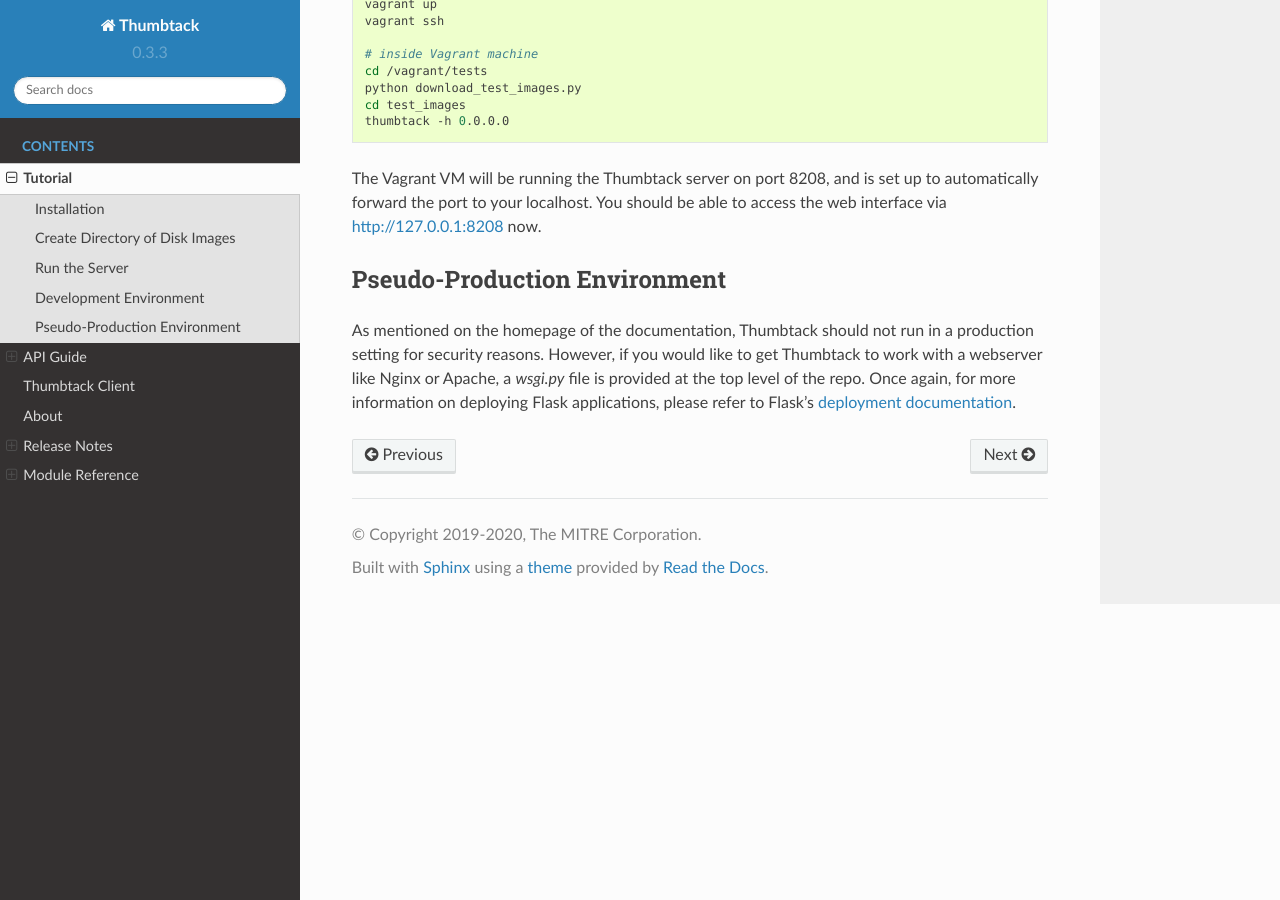
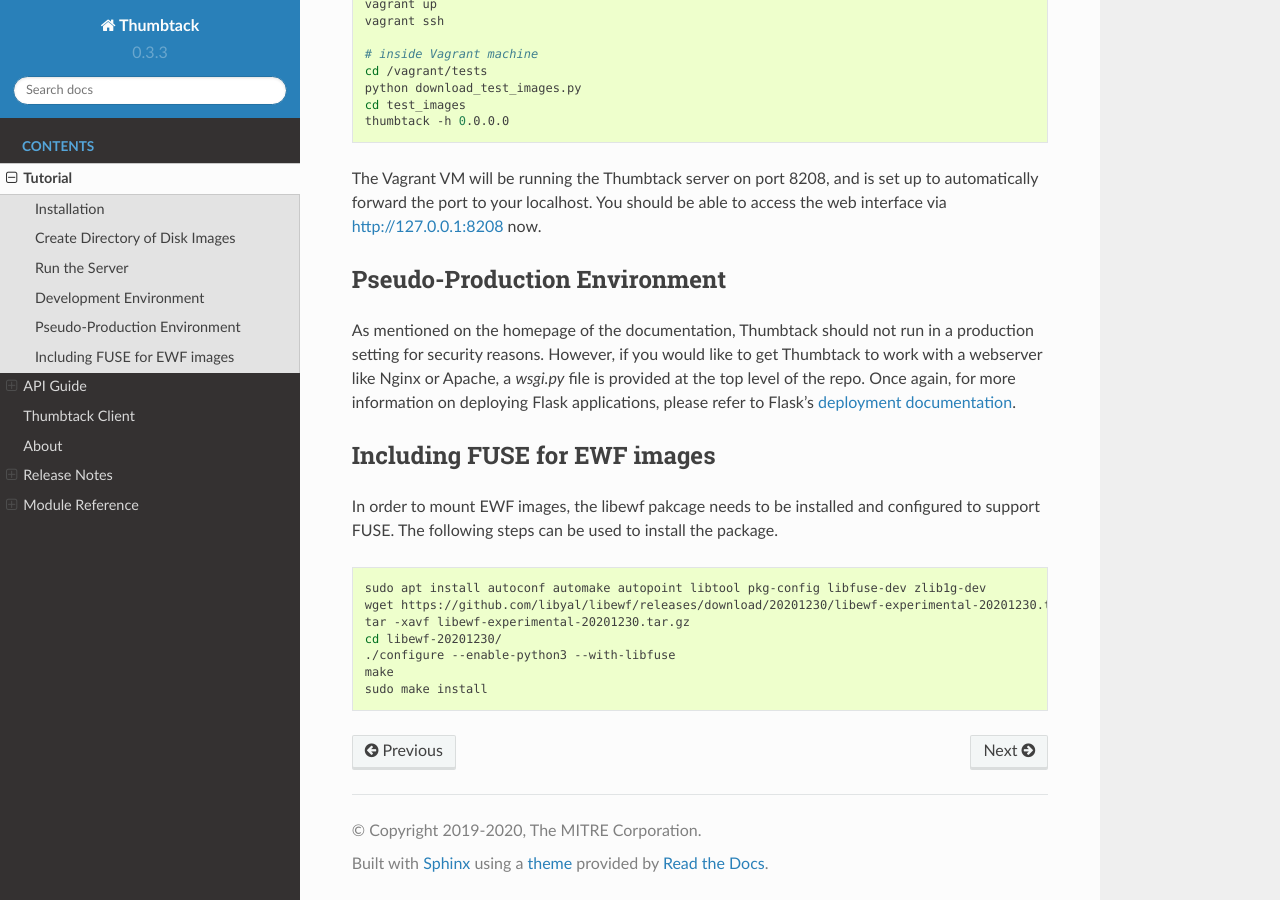
Before and after one commit to mitre/thumbtack, a Sphinx documentation site: the page built from docs/tutorial.rst, in a window 1280 px wide and 900 px high, scrolled down 1997 px. Built offline with Sphinx 7.4.7 and the Read the Docs theme 2.0.0, drawn with Linux system fonts in a browser that asks for light colours; pages that are not in the unit, such as notebooks, are missing from menus.

Commit message:
Updated documentation to include libewf/fuse.

```diff
--- a/docs/tutorial.rst
+++ b/docs/tutorial.rst
@@ -111,6 +111,20 @@
 However, if you would like to get Thumbtack to work with a webserver like Nginx or Apache, a `wsgi.py` file is provided at the top level of the repo.
 Once again, for more information on deploying Flask applications, please refer to Flask's `deployment documentation`_.
 
+Including FUSE for EWF images
+-------------------------------------
+
+In order to mount EWF images, the libewf pakcage needs to be installed and configured to support FUSE. The following steps can be used to install the package.
+
+.. code-block:: bash
+
+    sudo apt install autoconf automake autopoint libtool pkg-config libfuse-dev zlib1g-dev
+    wget https://github.com/libyal/libewf/releases/download/20201230/libewf-experimental-20201230.tar.gz
+    tar -xavf libewf-experimental-20201230.tar.gz
+    cd libewf-20201230/
+    ./configure --enable-python3 --with-libfuse
+    make
+    sudo make install
 
 .. _multiple ways: https://docs.python-guide.org/dev/virtualenvs
 .. _virtualenvwrapper: https://virtualenvwrapper.readthedocs.io/en/latest/index.html
```
